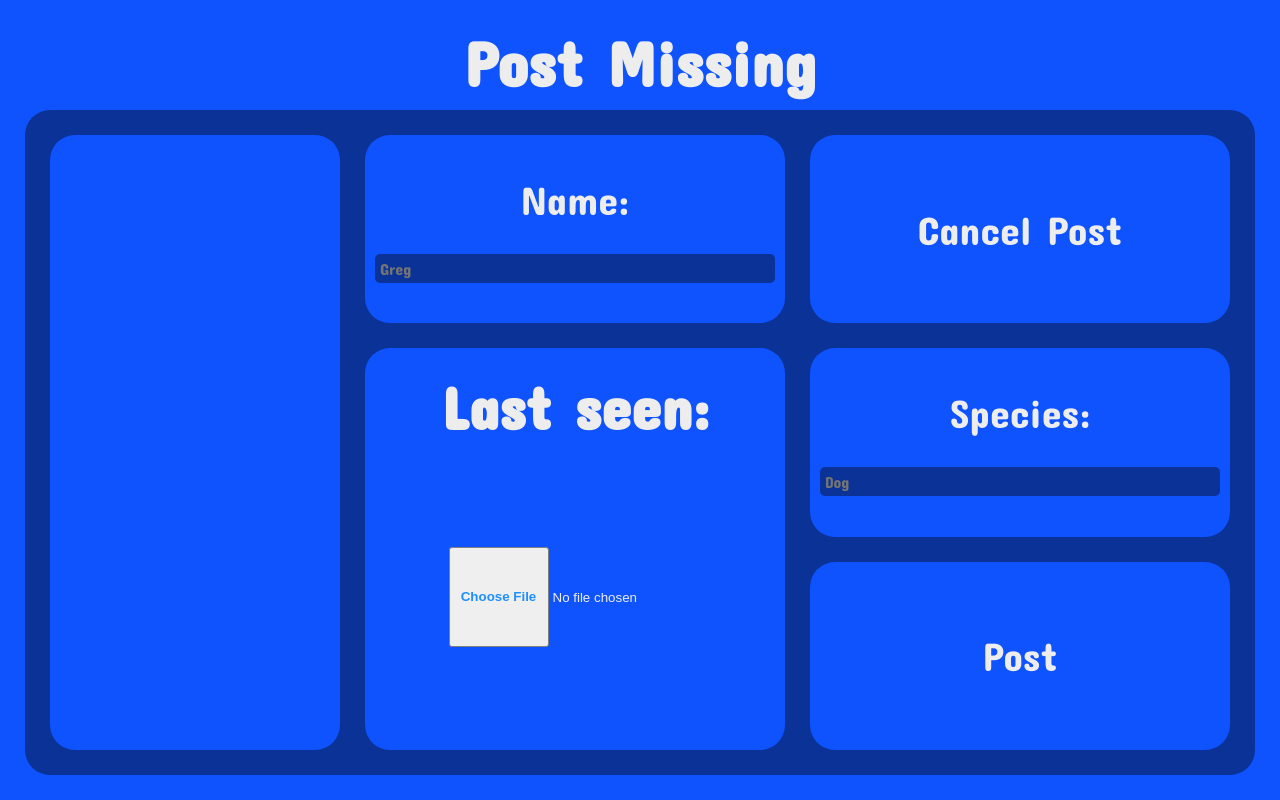
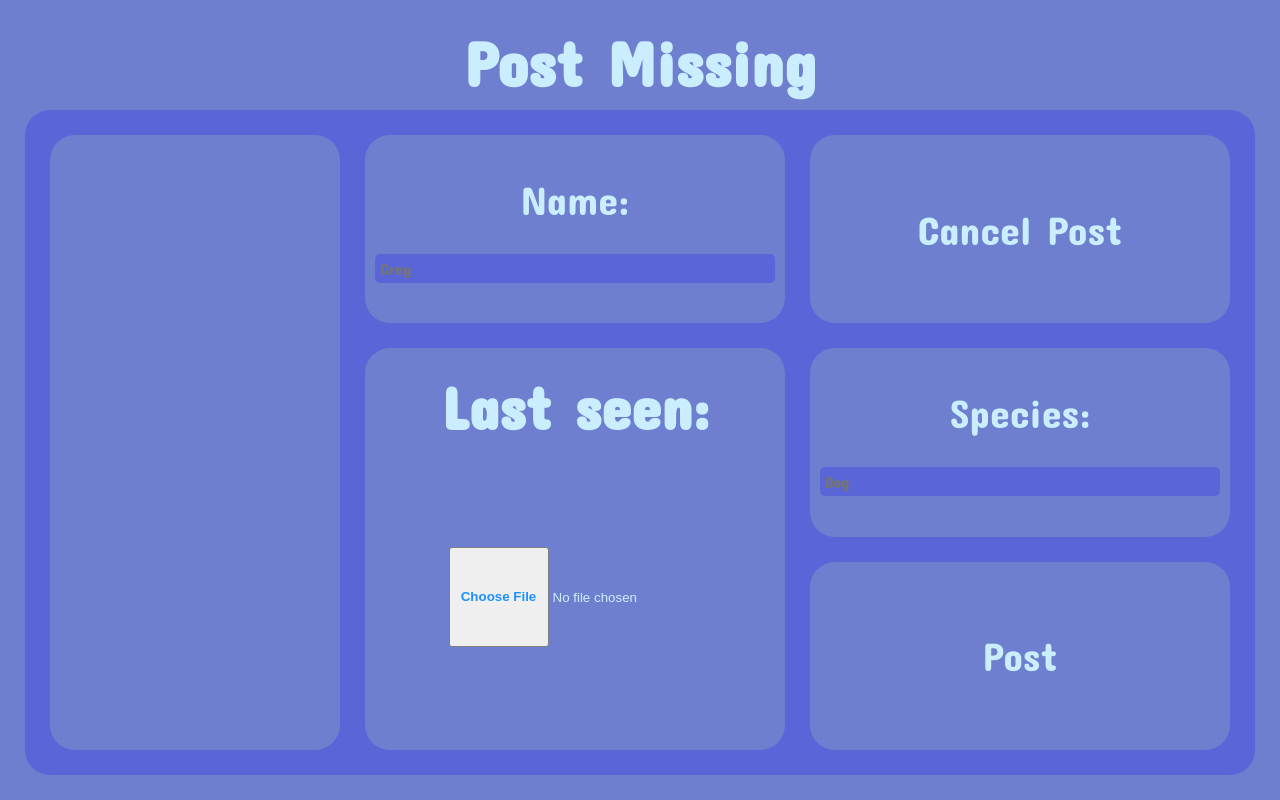
Before and after one commit to MCFan99/Pet_Search_and_Rescue, a Next.js app: page /PostMissing in a window 1280 px wide. Built offline with nearby package versions, Linux system fonts and the light colour scheme.

Commit message:
Color themes, more work on settings page

```diff
--- a/app/globals.css
+++ b/app/globals.css
@@ -9,10 +9,18 @@
 }
 
 :root {
-	--background: #ffffff;
+	--background: #82a8d7;
+  	--foreground: #6e7fcf;
+	--text: #cbeefe;
+	--tertiary: #5a66d7;
+	--highlight: #6771cb;
+
+	/* Old Default Colors:
+	--background: #376ef9;
   	--foreground: #0f53ff;
 	--text: #ededed;
 	--tertiary: #0b3296;
+	--highlight: #0841dc; */
 	--main-font: "Concert One", sans-serif;
 }
 
@@ -27,7 +35,36 @@
 		--background: #262626;
 	}
 }
+:root[data-theme="default"] {
+	--background: #82a8d7;
+  	--foreground: #6e7fcf;
+	--text: #cbeefe;
+	--tertiary: #5a66d7;
+	--highlight: #6771cb;
+}
 
+:root[data-theme="light"] {
+	--background: #d7e3f8;
+	--foreground: #e5eaf3;
+	--text: #4b4f52;
+	--tertiary: #97b2d2;
+	--highlight: #f8f9ff;
+}
+
+:root[data-theme="dark"] {
+	--background: #121314;
+	--foreground: #191a1b;
+	--text: #989898;
+	--tertiary: #373838;
+	--highlight: #2c2d2e;
+}
+
+/* :root[data-theme="dark"] {
+	--background: #262626;
+	--foreground: #171717;
+	--text: #ededed;
+	--tertiary: #333333;
+} */
 
 html,
 body {
--- a/app/page.module.css
+++ b/app/page.module.css
@@ -1,5 +1,5 @@
 .page {
-	background-color: var(--foreground);
+	background-color: var(--background);
 	display: flex;
 	height: 100dvh;
 	width: 100dvw;
@@ -9,7 +9,7 @@
 .main {
 	height: 100%;
 	width: 100%;
-	background-color: var(--foreground);
+	background-color: var(--background);
 	color: var(--text);
 	display: grid;
 	grid-template-columns: 1fr;
--- a/components/MainMenu/MainMenu.tsx
+++ b/components/MainMenu/MainMenu.tsx
@@ -1,4 +1,5 @@
-'use client'5import style from "./MainMenu.module.css"
+'use client'
+import style from "./MainMenu.module.css";
 import Icon from "../Icon";
 import { redirect } from "next/navigation";
 
--- a/components/SideBar/SideBar.module.css
+++ b/components/SideBar/SideBar.module.css
@@ -60,5 +60,5 @@
 }
 
 .side_bar_redirect_highlighted {
-    background-color: #0841dc;
+    background-color: var(--highlight);
 }
```
Also changed, not shown: components/Settings/Settings.module.css (+24 -9 lines), components/Settings/Settings.tsx (+6 -3 lines).
